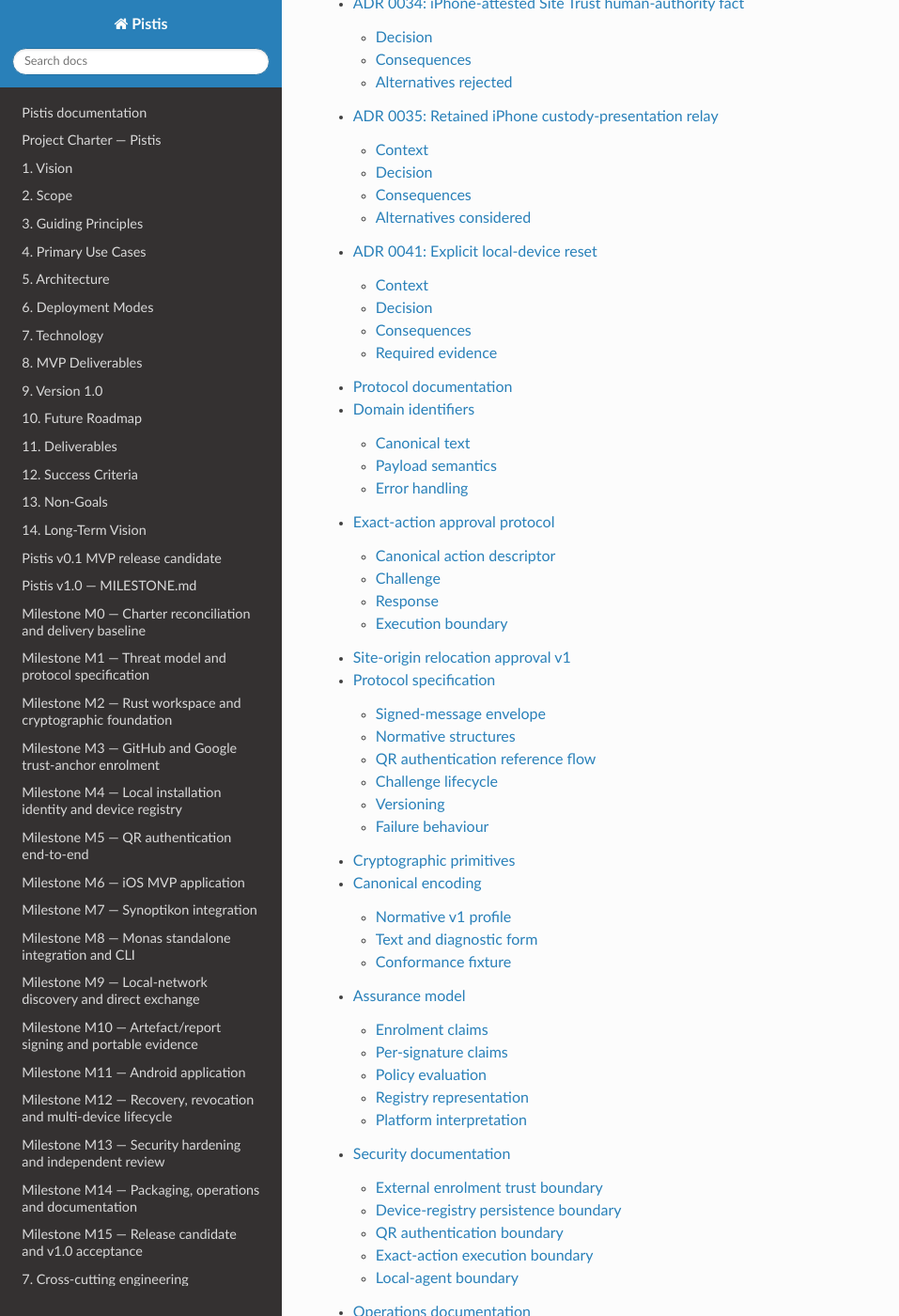
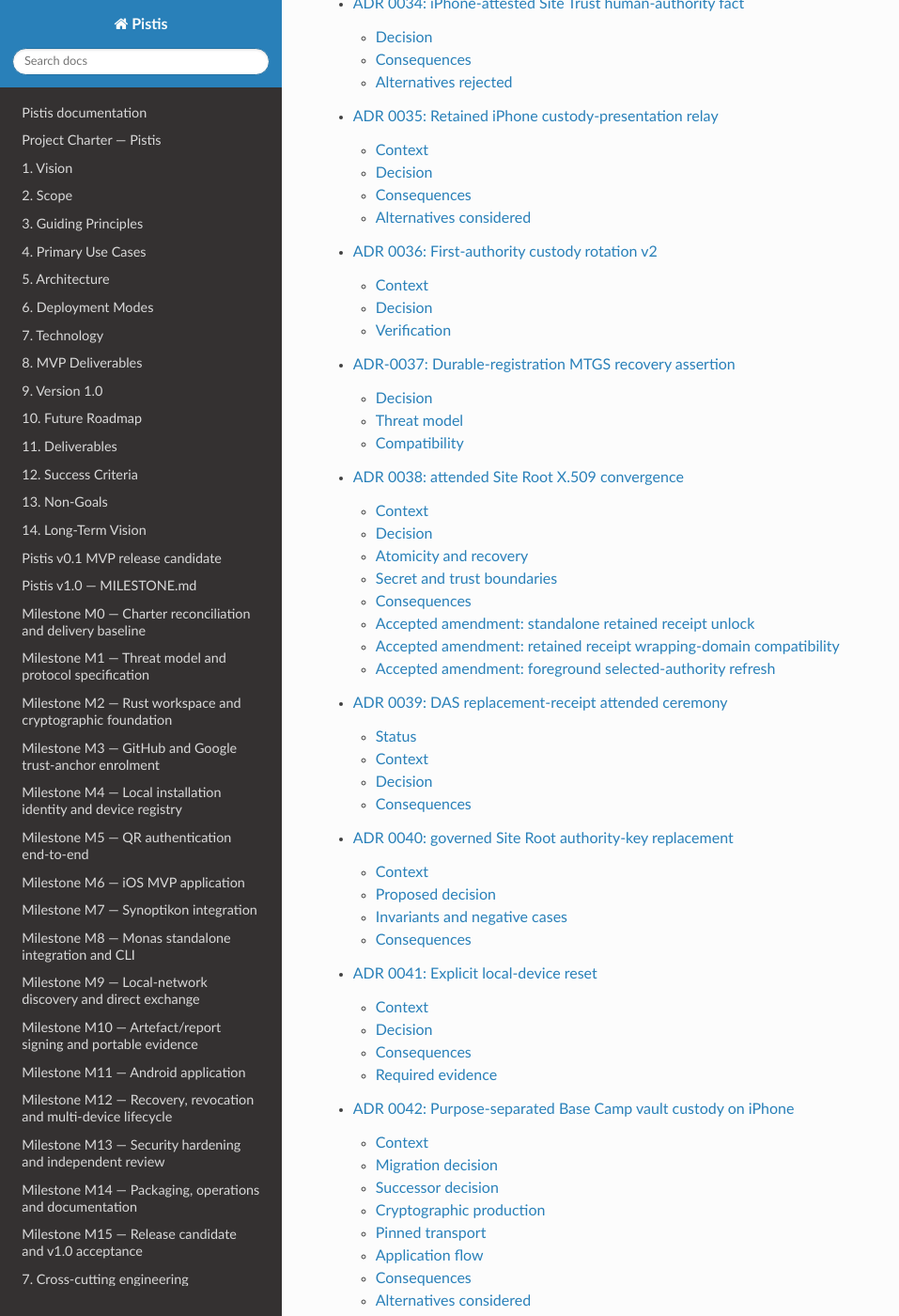
Before and after one commit to sagrudd/pistis, a Sphinx documentation site: the page built from docs/index.rst, in a window 1280 px wide and 1400 px high, scrolled down 14664 px. Shown: the whole window at 94% size, without its empty margins (0-957 px from the left). Built offline with Sphinx 7.4.7 and the Read the Docs theme 3.1.0, drawn with Linux system fonts in a browser that asks for light colours; the version number could not be read and is left out; some of the changed text lies outside the part shown.

Commit message:
docs: repair retained headings and Sphinx navigation

```diff
--- a/docs/index.rst
+++ b/docs/index.rst
@@ -87,11 +87,19 @@ Architecture and operations
    adr/0033-iphone-site-root-delegation
    adr/0034-iphone-attested-site-trust-fact
    adr/0035-retained-iphone-custody-presentation-relay
+   adr/0036-first-authority-custody-rotation-v2
+   adr/0037-durable-mtgs-recovery-assertion
+   adr/0038-attended-site-root-x509-convergence
+   adr/0039-das-replacement-receipt-attended-ceremony
+   adr/0040-site-root-authority-key-replacement
    adr/0041-explicit-local-device-reset
+   adr/0042-basecamp-vault-migration-iphone-protocol
    protocol/README
    protocol/domain-model
    protocol/action-approval
    protocol/site-origin-relocation-approval-v1
+   protocol/app-attest-key-replacement-offline-v1
+   protocol/site-x509-first-provision-offline-v1
    protocol
    crypto
    encoding
```
Also changed, not shown: other parts of docs/index.rst (+1 -0 lines), AGENTS.md (+2 -0 lines), CHANGELOG.md (+7 -1 lines).
